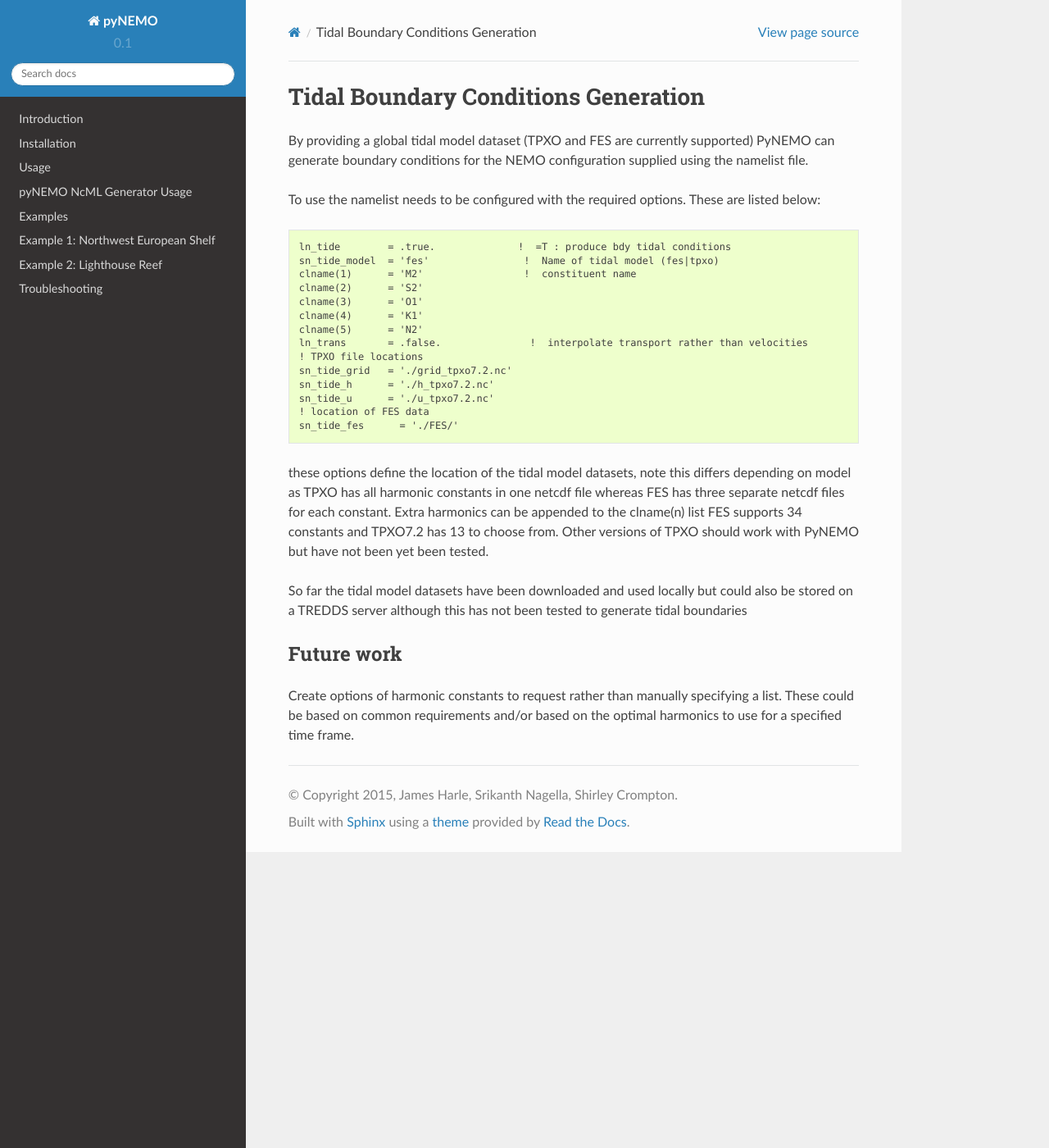
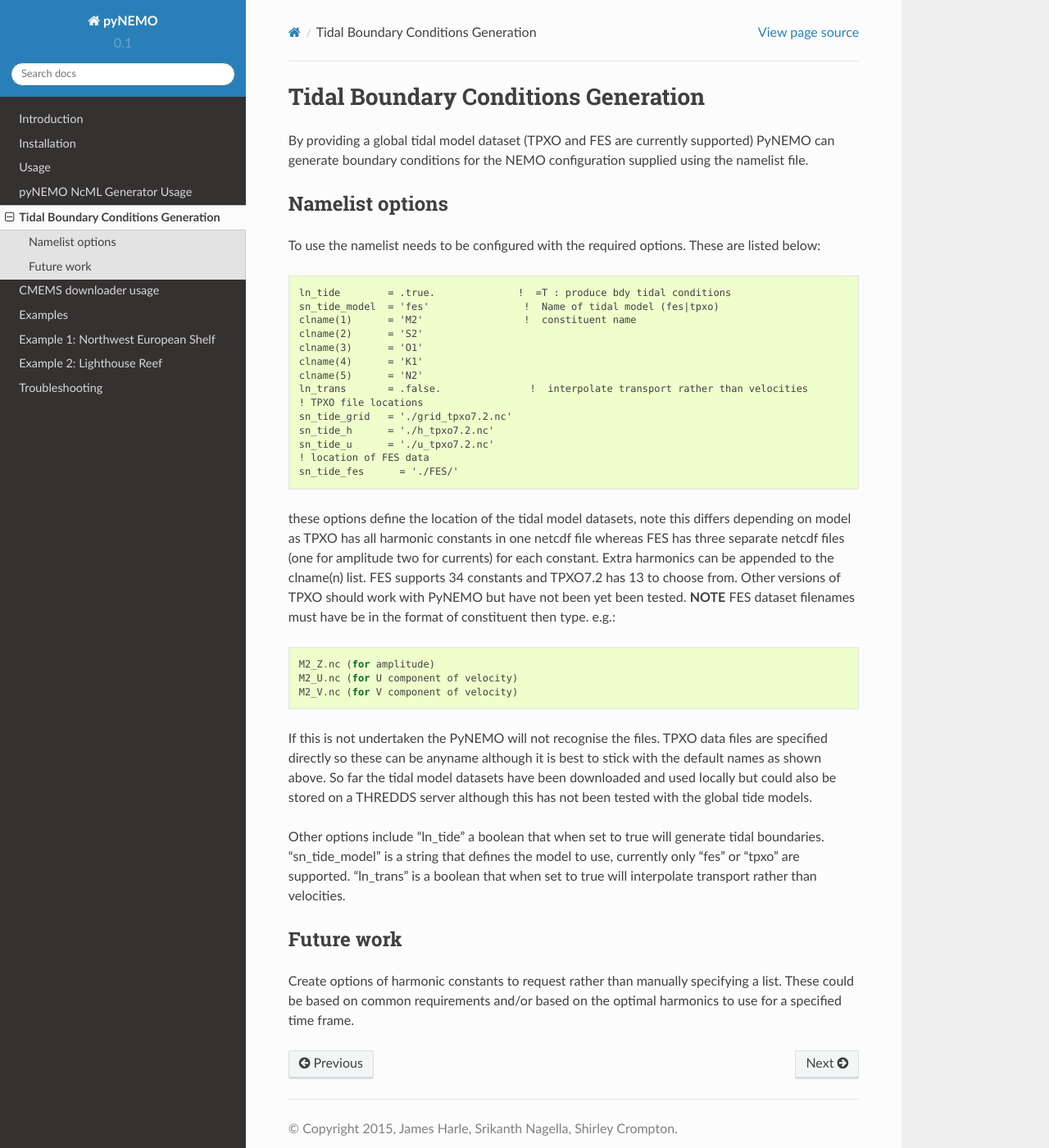
Before and after one commit to NOC-MSM/pyBDY, a Sphinx documentation site: the page built from docs/source/tides.rst, in a window 1280 px wide and 1400 px high. Shown: the whole window at 82% size. Built offline with Sphinx 7.4.7 and the Read the Docs theme 2.0.0, drawn with Linux system fonts in a browser that asks for light colours.

Commit message:
added some more documentation files

```diff
--- a/docs/source/index.rst
+++ b/docs/source/index.rst
@@ -10,6 +10,8 @@
    installation
    usage
    ncml_generator_usage
+   tides
+   CMEMS_downloader_usage
    examples
    troubleshooting
 
--- a/docs/source/tides.rst
+++ b/docs/source/tides.rst
@@ -3,6 +3,9 @@
 
 By providing a global tidal model dataset (TPXO and FES are currently supported) PyNEMO can generate boundary conditions for the
 NEMO configuration supplied using the namelist file.
+
+Namelist options
+----------------
 
 To use the namelist needs to be configured with the required options. These are listed below::
 
@@ -22,12 +25,20 @@
     sn_tide_fes      = './FES/'
 
 these options define the location of the tidal model datasets, note this differs depending on model as TPXO has all harmonic
-constants in one netcdf file whereas FES has three separate netcdf files for each constant. Extra harmonics can be appended
-to the clname(n) list FES supports 34 constants and TPXO7.2 has 13 to choose from. Other versions of TPXO should work with PyNEMO
-but have not been yet been tested.
+constants in one netcdf file whereas FES has three separate netcdf files (one for amplitude two for currents) for each constant. Extra harmonics can be appended
+to the clname(n) list. FES supports 34 constants and TPXO7.2 has 13 to choose from. Other versions of TPXO should work with PyNEMO
+but have not been yet been tested. **NOTE** FES dataset filenames must have be in the format of constituent then type. e.g.::
 
-So far the tidal model datasets have been downloaded and used locally but could also be stored on a TREDDS server although this has
-not been tested to generate tidal boundaries
+    M2_Z.nc (for amplitude)
+    M2_U.nc (for U component of velocity)
+    M2_V.nc (for V component of velocity)
+
+If this is not undertaken the PyNEMO will not recognise the files. TPXO data files are specified directly so these can be anyname although it is best to stick with the default
+names as shown above. So far the tidal model datasets have been downloaded and used locally but could also be stored on a THREDDS server although this has
+not been tested with the global tide models.
+
+Other options include "ln_tide" a boolean that when set to true will generate tidal boundaries. "sn_tide_model" is a string that defines the model to use, currently only
+"fes" or "tpxo" are supported. "ln_trans" is a boolean that when set to true will interpolate transport rather than velocities.
 
 Future work
 -----------
```
Also changed, not shown: docs/source/CMEMS_downloader_usage.rst (added, +128 -0 lines), 1 other file.
